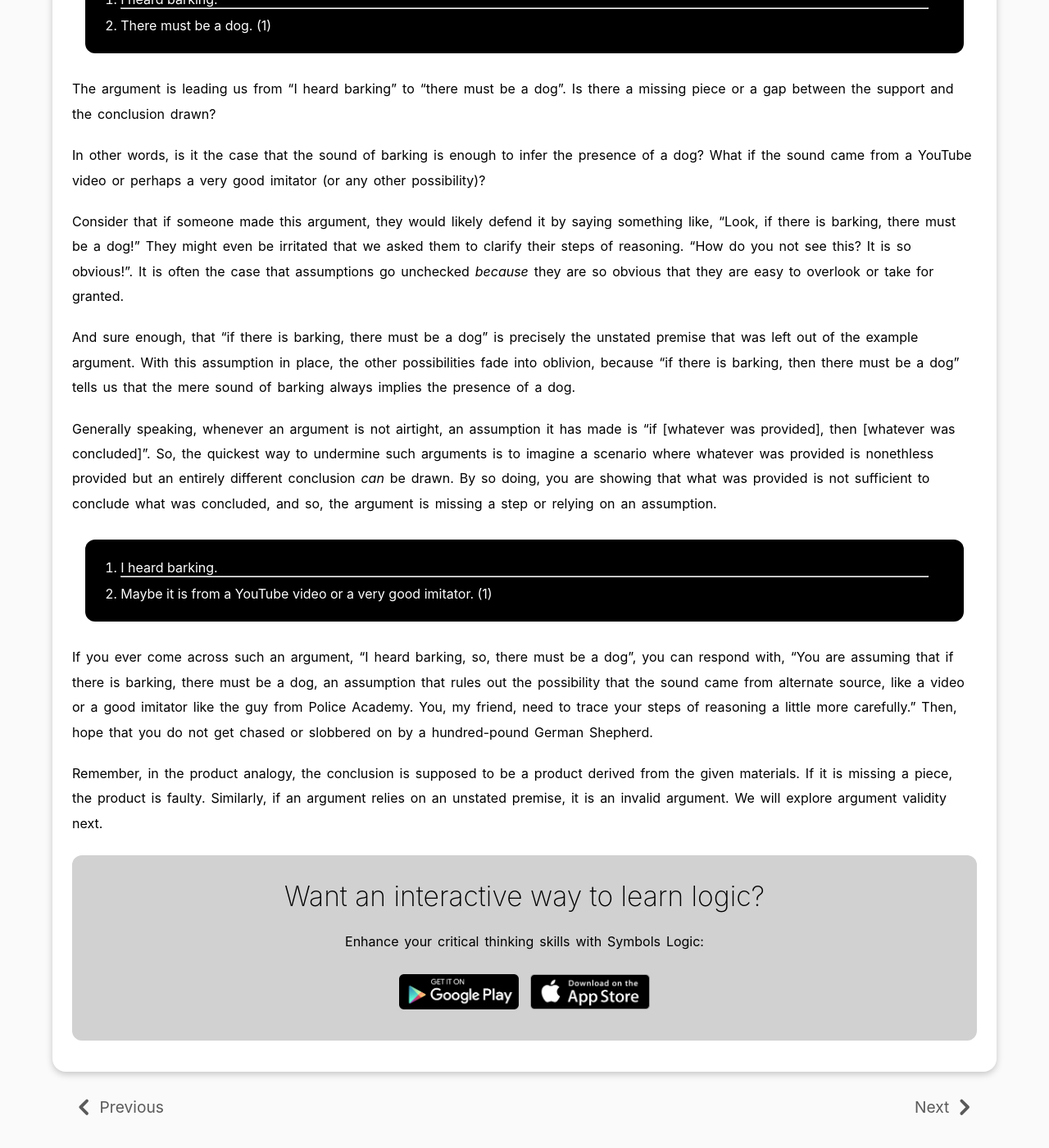
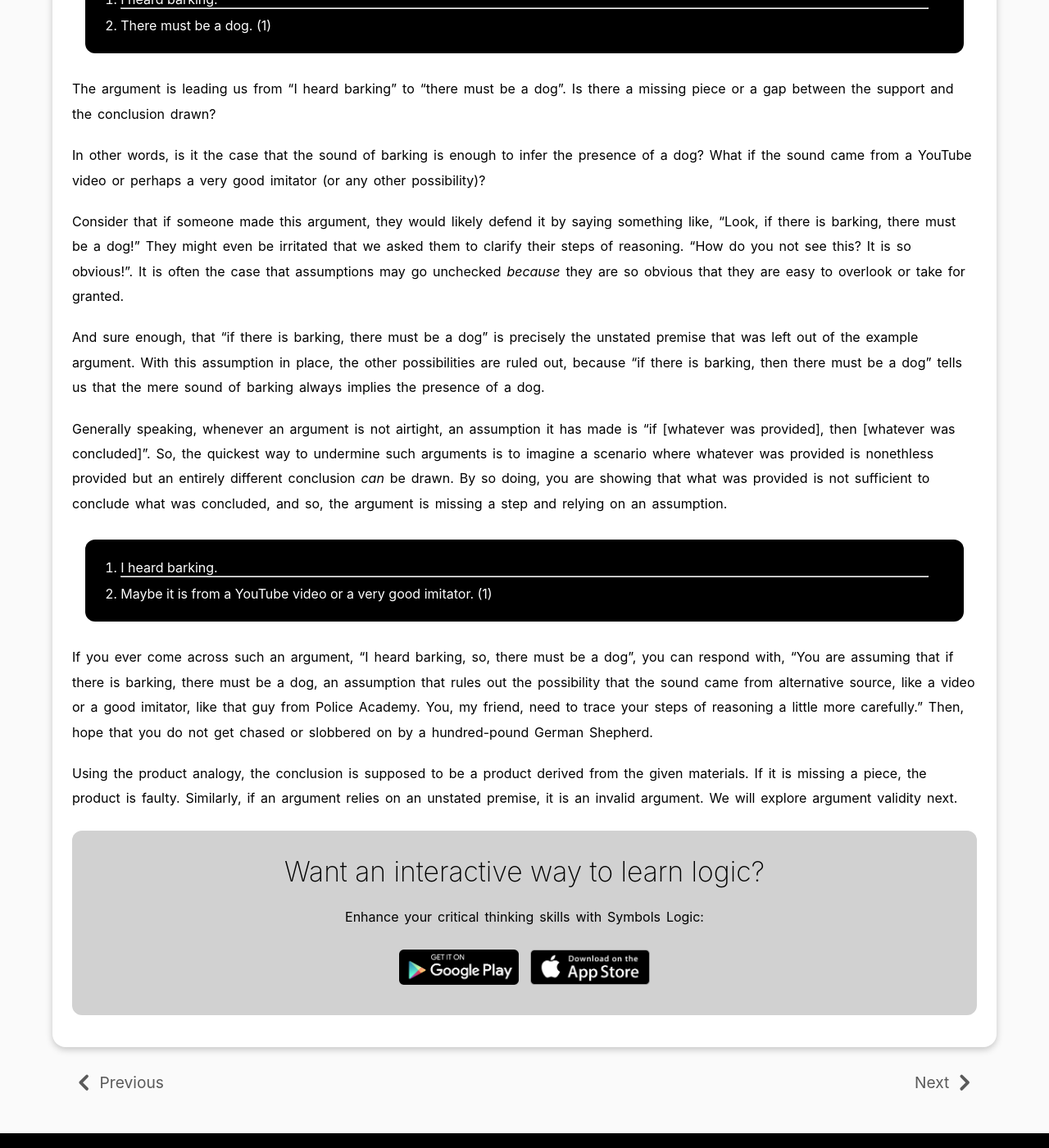
Before and after one commit to symbolslogic/symbolslogic.github.io, a Jekyll site: the page built from lessons/assumptions.md, in a window 1280 px wide and 1400 px high, scrolled down 585 px. Shown: the whole window at 82% size. Built offline with Jekyll 4.4.1, drawn with Linux system fonts in a browser that asks for light colours; some of the changed text lies outside the part shown.

Commit message:
edit assumptions

```diff
--- a/lessons/assumptions.md
+++ b/lessons/assumptions.md
@@ -22,16 +22,16 @@ The argument is leading us from "I heard barking" to "there must be a dog". Is t
 
 In other words, is it the case that the sound of barking is enough to infer the presence of a dog? What if the sound came from a YouTube video or perhaps a very good imitator (or any other possibility)?
 
-Consider that if someone made this argument, they would likely defend it by saying something like, "Look, if there is barking, there must be a dog!" They might even be irritated that we asked them to clarify their steps of reasoning. "How do you not see this? It is so obvious!". It is often the case that assumptions go unchecked _because_ they are so obvious that they are easy to overlook or take for granted.
+Consider that if someone made this argument, they would likely defend it by saying something like, "Look, if there is barking, there must be a dog!" They might even be irritated that we asked them to clarify their steps of reasoning. "How do you not see this? It is so obvious!". It is often the case that assumptions may go unchecked _because_ they are so obvious that they are easy to overlook or take for granted.
 
-And sure enough, that "if there is barking, there must be a dog" is precisely the unstated premise that was left out of the example argument. With this assumption in place, the other possibilities fade into oblivion, because "if there is barking, then there must be a dog" tells us that the mere sound of barking always implies the presence of a dog.
+And sure enough, that "if there is barking, there must be a dog" is precisely the unstated premise that was left out of the example argument. With this assumption in place, the other possibilities are ruled out, because "if there is barking, then there must be a dog" tells us that the mere sound of barking always implies the presence of a dog.
 
-Generally speaking, whenever an argument is not airtight, an assumption it has made is "if [whatever was provided], then [whatever was concluded]". So, the quickest way to undermine such arguments is to imagine a scenario where whatever was provided is nonethless provided but an entirely different conclusion _can_ be drawn. By so doing, you are showing that what was provided is not sufficient to conclude what was concluded, and so, the argument is missing a step or relying on an assumption.
+Generally speaking, whenever an argument is not airtight, an assumption it has made is "if [whatever was provided], then [whatever was concluded]". So, the quickest way to undermine such arguments is to imagine a scenario where whatever was provided is nonethless provided but an entirely different conclusion _can_ be drawn. By so doing, you are showing that what was provided is not sufficient to conclude what was concluded, and so, the argument is missing a step and relying on an assumption.
 
 >1. I heard barking.
     <hr>
 >2. Maybe it is from a YouTube video or a very good imitator. (1)
 
-If you ever come across such an argument, "I heard barking, so, there must be a dog", you can respond with, "You are assuming that if there is barking, there must be a dog, an assumption that rules out the possibility that the sound came from alternate source, like a video or a good imitator like the guy from Police Academy. You, my friend, need to trace your steps of reasoning a little more carefully." Then, hope that you do not get chased or slobbered on by a hundred-pound German Shepherd.
+If you ever come across such an argument, "I heard barking, so, there must be a dog", you can respond with, "You are assuming that if there is barking, there must be a dog, an assumption that rules out the possibility that the sound came from alternative source, like a video or a good imitator, like that guy from Police Academy. You, my friend, need to trace your steps of reasoning a little more carefully." Then, hope that you do not get chased or slobbered on by a hundred-pound German Shepherd.
 
-Remember, in the product analogy, the conclusion is supposed to be a product derived from the given materials. If it is missing a piece, the product is faulty. Similarly, if an argument relies on an unstated premise, it is an invalid argument. We will explore argument validity next.
+Using the product analogy, the conclusion is supposed to be a product derived from the given materials. If it is missing a piece, the product is faulty. Similarly, if an argument relies on an unstated premise, it is an invalid argument. We will explore argument validity next.
```
Also changed, not shown: other parts of lessons/assumptions.md (+1 -1 lines).
